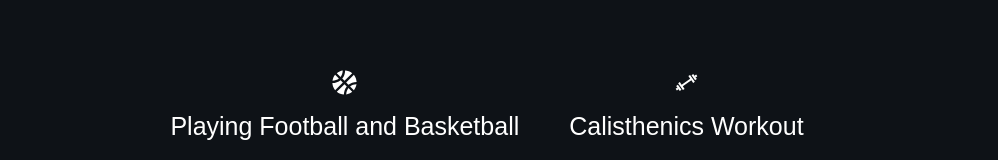
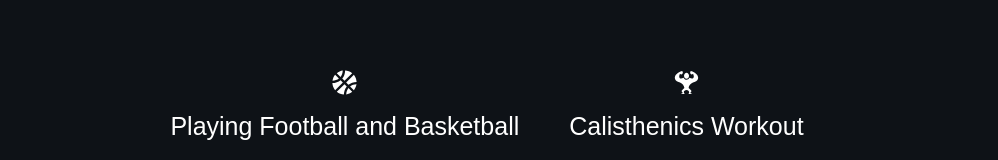
Before and after one commit to alexiszamanidis/2022, a Next.js app: page / in a window 1280 px wide. Shown: the part 1492-1652 px from the top of the page, without its empty margins (153-1151 px from the left). Built offline with nearby package versions, Linux system fonts and the light colour scheme.

Commit message:
replace gym icon

```diff
--- a/constants/index.tsx
+++ b/constants/index.tsx
@@ -1,4 +1,4 @@
-import { CgGym } from "react-icons/cg";
+import { GiMuscleUp } from "react-icons/gi";
 import { BsFileTextFill } from "react-icons/bs";
 import { HiPhone, HiMail } from "react-icons/hi";
 import { FaGithub, FaLinkedin, FaBasketballBall } from "react-icons/fa";
@@ -112,6 +112,6 @@ export const hobbies: Hobby[] = [
     },
     {
         title: "Calisthenics Workout",
-        icon: <CgGym />,
+        icon: <GiMuscleUp />,
     },
 ];
```
